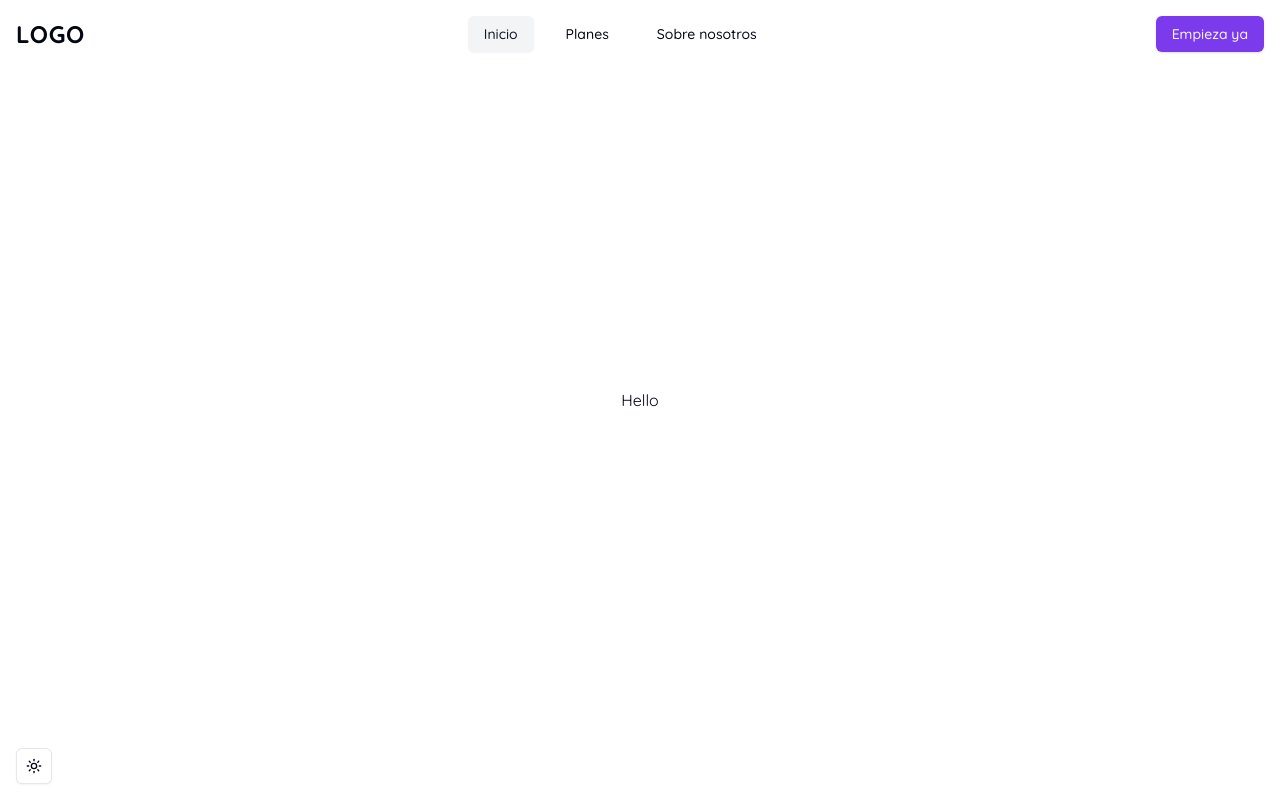
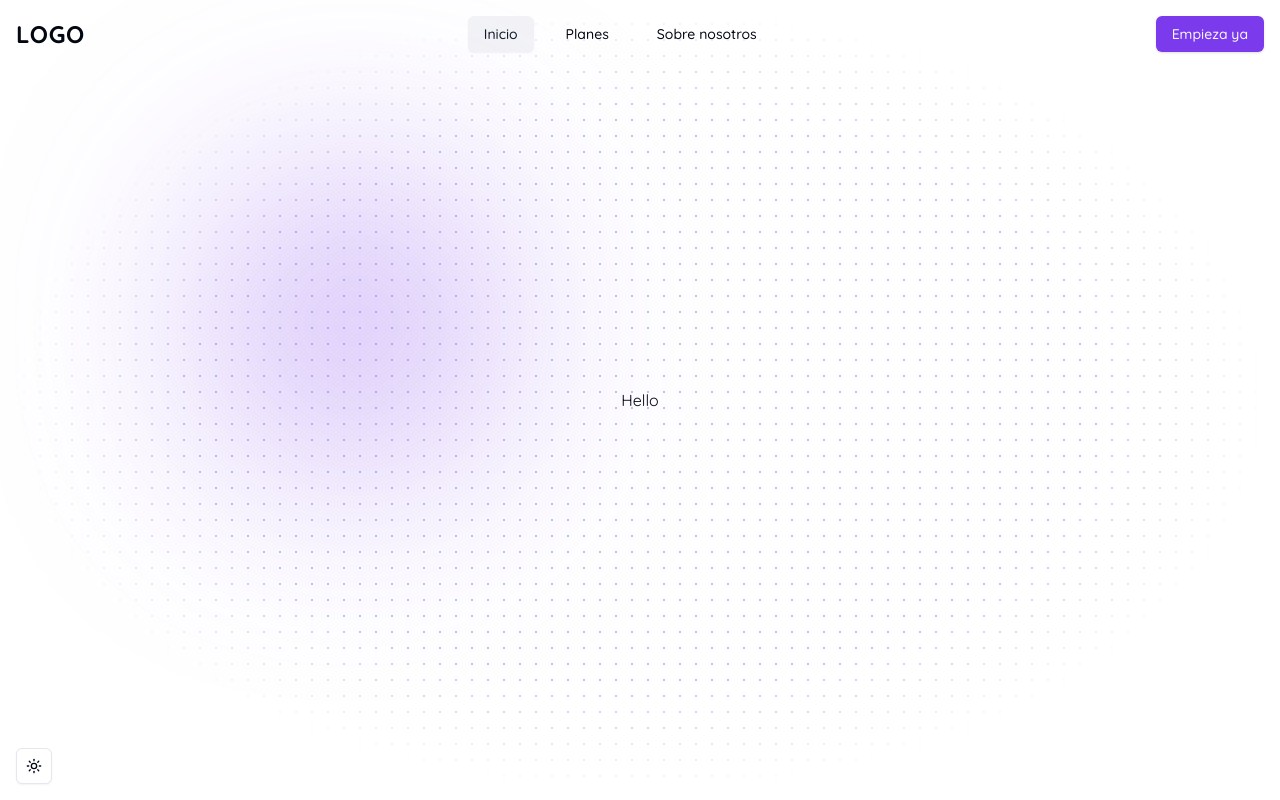
Before and after one commit to ElJoshua08/symphonia, a Next.js app: page / in a window 1280 px wide. Built offline with nearby package versions, Linux system fonts and the light colour scheme.

Commit message:
Add some background deco

```diff
--- a/src/app/(root)/_components/plan-card.tsx
+++ b/src/app/(root)/_components/plan-card.tsx
@@ -13,7 +13,7 @@ import { CheckIcon, XIcon } from 'lucide-react';
 
 export const PlanCard = ({ plan }: { plan: Plan }) => {
   return (
-    <Card className="max-w-md shadow-lg hover:scale-[102%] hover:shadow-primary/40 transition-all shadow-primary/0 flex flex-col items-stretch justify-start">
+    <Card className="max-w-md shadow-lg hover:shadow-primary/40 transition-all shadow-primary/0 flex flex-col items-stretch justify-start">
       <CardHeader className="space-y-6">
         <CardTitle className="text-lg text-foreground/60">
           {plan.name}
--- a/src/app/(root)/layout.tsx
+++ b/src/app/(root)/layout.tsx
@@ -8,6 +8,10 @@ export default function RootLayout({
 }>) {
   return (
     <main className="flex flex-col justify-start items-center w-full h-dvh">
+      {/*  Decoration */}
+      <div className="absolute blur-[120px] size-[250px] rounded-full bg-primary/50 top-[200px] left-[230px]" />
+      <div className="absolute h-full w-full bg-[radial-gradient(#b9caed_1px,transparent_1px)] dark:bg-[radial-gradient(#121e36_1px,transparent_1px)] [background-size:16px_16px] [mask-image:radial-gradient(ellipse_50%_50%_at_50%_50%,#000_70%,transparent_100%)] -z-10" />
+
       <Navbar />
 
       {/* Content */}
--- a/src/app/(root)/page.tsx
+++ b/src/app/(root)/page.tsx
@@ -1,6 +1,6 @@
 export default function Home() {
   return (
-    <main className="grow flex flex-col justify-center items-center">
+    <main className="grow flex flex-col justify-center items-center bg-transparent">
       Hello
     </main>
   );
```
